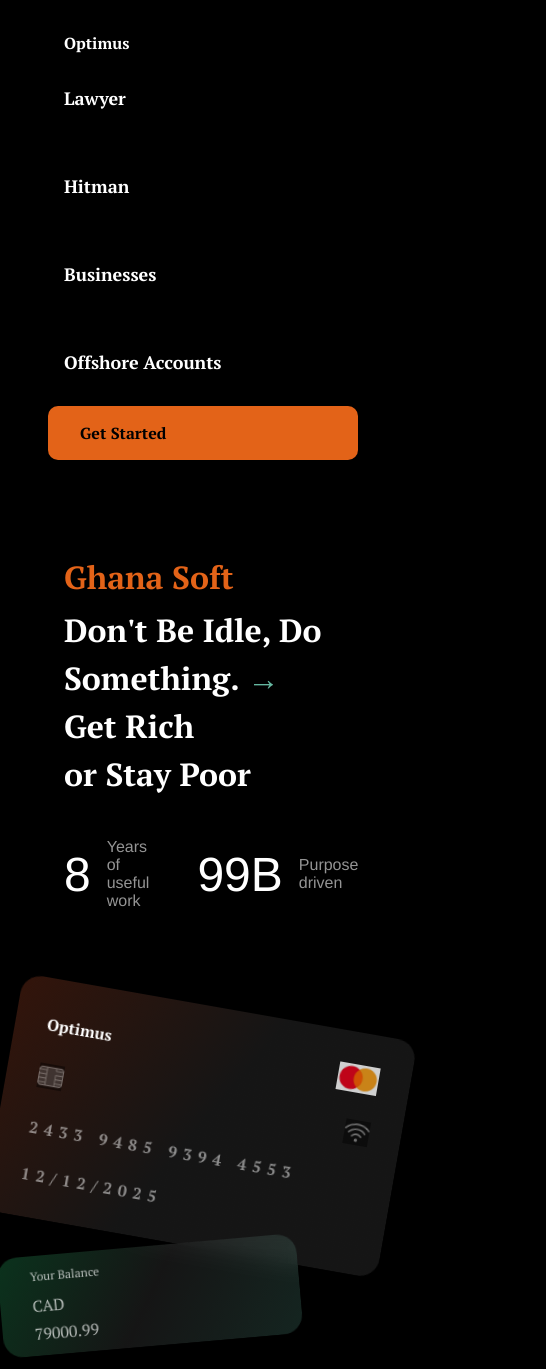
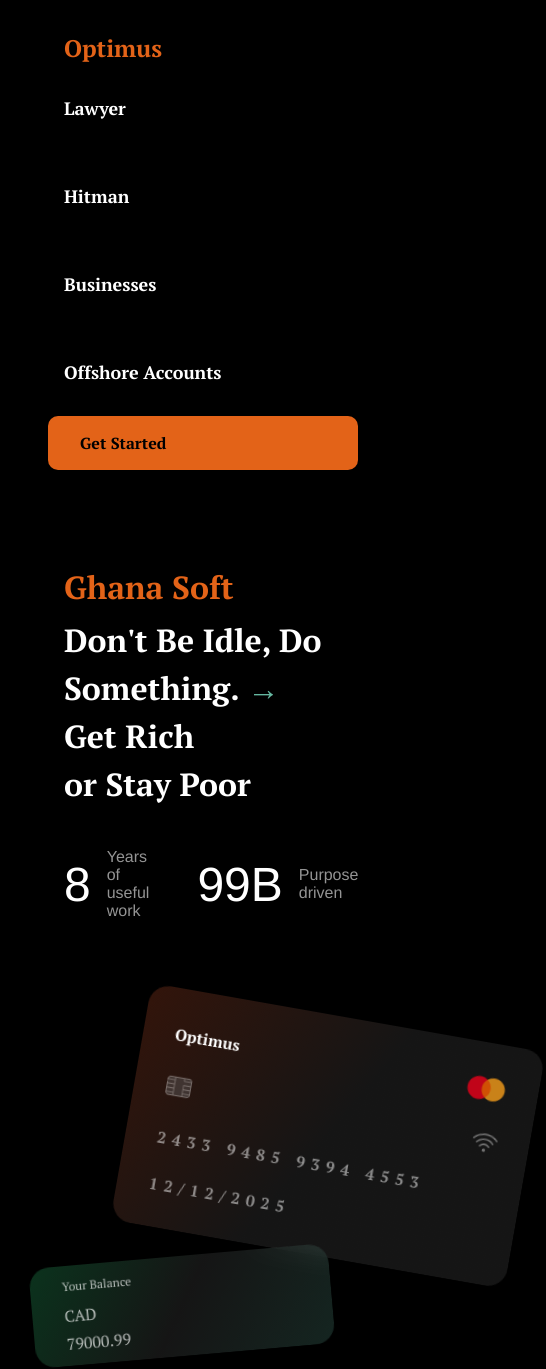
Before and after one commit to CodeOptimus/Single-Account-Page, a plain HTML site: page index.html in a window 390 px wide. Shown: the whole page, 546 px wide, since content can reach past the window. Drawn offline with Linux system fonts and the light colour scheme.

Commit message:
changed images to jpeg and png

```diff
--- a/index.html
+++ b/index.html
@@ -49,17 +49,17 @@
             <div class="row">
               <div class="card-name">Optimus</div>
               <div class="master-logo">
-                <img src="./Images/mest.jpg" alt="master-card-logo" />
+                <img src="./Images/mastercard.png" alt="master-card-logo" />
               </div>
             </div>
 
             <div class="row">
               <div class="chip">
-                <img src="./Images/layout.jpg" alt="layout icon" />
+                <img src="./Images/chip.png" alt="chip icon" />
               </div>
 
               <div class="network">
-                <img src="./Images/bluetooth.jpg" alt="bluetooth icon" />
+                <img src="./Images/network.png" alt="bluetooth icon" />
               </div>
             </div>
 
--- a/style.css
+++ b/style.css
@@ -14,7 +14,7 @@ body {
 .container {
   width: 100%;
   height: 100vh;
-  background-image: url(./Images/star-dark-bg.jpg);
+  background-image: url(./Images/bg-original.jpeg);
   background-size: cover;
   color: #fff;
   font-family: "PT Serif", serif;
@@ -253,6 +253,12 @@ ul li a:hover::after {
 
 /* mobile view */
 @media(max-width: 900px) {
+    .nav-logo {
+        text-transform: capitalize;
+        color: #e36318;
+        font-size: 1.5rem;
+    }
+
     ul {
         flex-direction: column;
     }
@@ -283,10 +289,11 @@ ul li a:hover::after {
 
     .card {
         top: 0;
-        left: 0;
+        left: 1;
     }
 
     .card-balance {
         top: 0;
+        left: 2rem;
     }
 }
```
Also changed, not shown: Images/bg-original.jpeg (added), Images/bluetooth.jpg (deleted), Images/chip.png (added), Images/layout.jpg (deleted), Images/mastercard.png (added), Images/mest.jpg (deleted), Images/network.png (added), Images/star-dark-bg.jpg (deleted).
